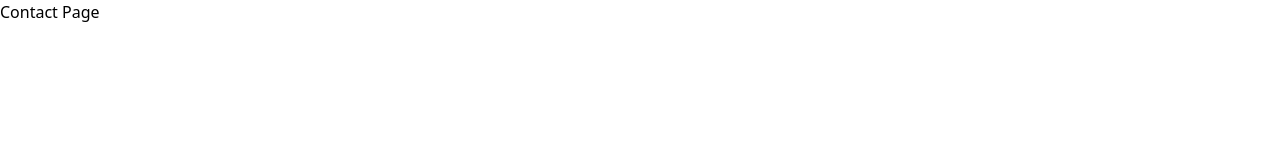
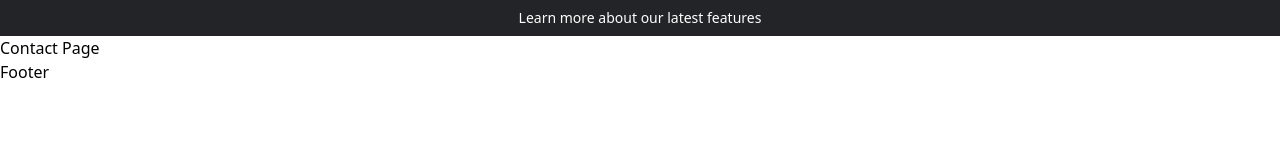
Before and after one commit to carlosvargasarce/company-x, a Gatsby site: page /contact in a window 1280 px wide. Built offline with nearby package versions, Linux system fonts and the light colour scheme; Gatsby itself is replaced by a stand-in of ours.

Commit message:
Header component done

```diff
--- a/src/components/footer.js
+++ b/src/components/footer.js
@@ -0,0 +1,9 @@
+import React from "react";
+
+export default function Footer() {
+  return (
+    <div>
+        Footer
+    </div>
+  )
+}
--- a/src/components/header.js
+++ b/src/components/header.js
@@ -0,0 +1,11 @@
+import React from "react";
+
+export default function Header() {
+  return (
+    <div className="bg-company-black">
+        <div className="container flex items-center justify-center h-9">
+            <p className="text-white text-sm">Learn more about our latest features</p>
+        </div>
+    </div>
+  )
+}
--- a/src/components/layout.js
+++ b/src/components/layout.js
@@ -0,0 +1,13 @@
+import React from "react";
+import Header from "../components/header";
+import Footer from "../components/footer";
+
+export default function Layout({ children }) {
+  return (
+    <>
+        <Header />
+        <main>{children}</main>
+        <Footer />
+    </>
+  )
+}
--- a/src/pages/contact.js
+++ b/src/pages/contact.js
@@ -1,11 +1,12 @@
-import * as React from "react"
+import * as React from "react";
+import Layout from "../components/layout";
 
 const ContactPage = () => {
   return (
-    <main>
+    <Layout>
       <h1>Contact Page</h1>
-    </main>
-  )
+    </Layout>
+  );
 }
 
 export default ContactPage
--- a/src/pages/index.js
+++ b/src/pages/index.js
@@ -1,11 +1,12 @@
-import * as React from "react"
+import * as React from "react";
+import Layout from "../components/layout";
 
 const IndexPage = () => {
   return (
-    <main>
+    <Layout>
       <h1>Home Page</h1>
-    </main>
-  )
+    </Layout>
+  );
 }
 
 export default IndexPage
--- a/tailwind.config.js
+++ b/tailwind.config.js
@@ -6,6 +6,16 @@ module.exports = {
   ],
   theme: {
     extend: {},
+    colors: {
+      'company-black': '#222427',
+      'white': '#FFFFFF'
+    },
+    container: {
+      center: true,
+      screens: {
+        xl: '1095px'
+      },
+    },
   },
   plugins: [],
 }
```
